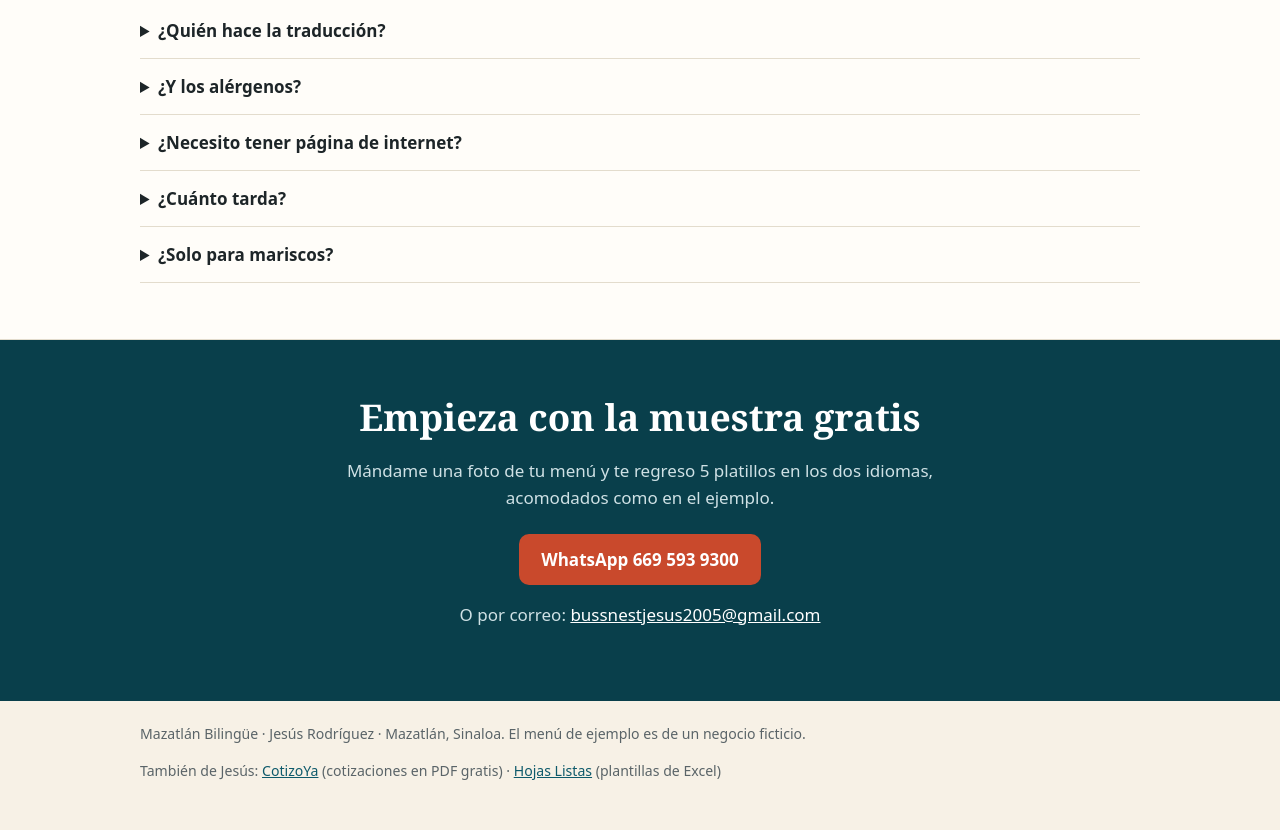
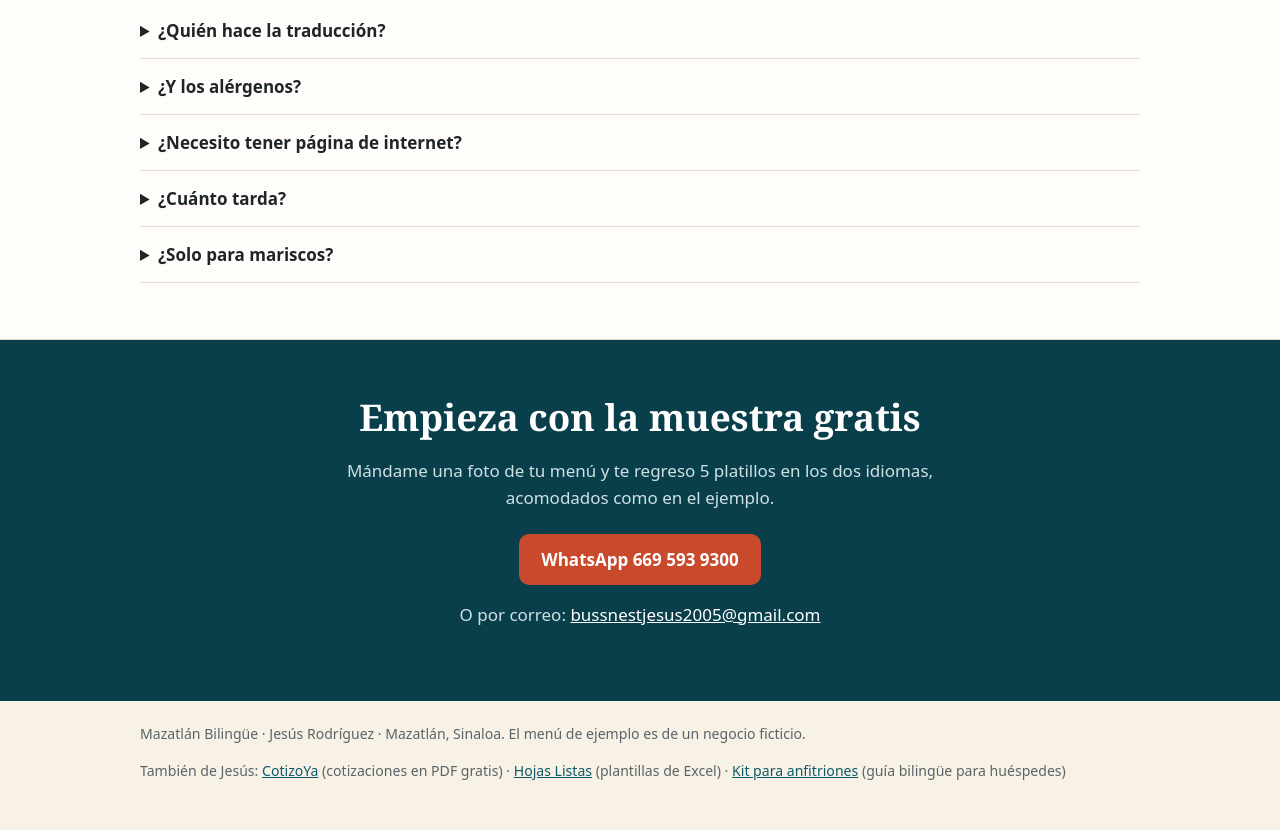
Before and after one commit to Jesus-Jazisenot/mazatlan-bilingue, a plain HTML site: page index.html in a window 1280 px wide. Shown: the part 2918-3748 px from the top of the page. Drawn offline with Linux system fonts and the light colour scheme.

Commit message:
Enlace a Kit para anfitriones en el pie

```diff
--- a/index.html
+++ b/index.html
@@ -218,7 +218,7 @@ footer{padding:22px 0 34px;font-size:.88rem;color:var(--suave)}
 <div class="wrap">
   <footer>
     <p>Mazatlán Bilingüe · Jesús Rodríguez · Mazatlán, Sinaloa. El menú de ejemplo es de un negocio ficticio.</p>
-    <p>También de Jesús: <a href="https://jesus-jazisenot.github.io/cotizoya/">CotizoYa</a> (cotizaciones en PDF gratis) · <a href="https://payhip.com/HojasListas">Hojas Listas</a> (plantillas de Excel)</p>
+    <p>También de Jesús: <a href="https://jesus-jazisenot.github.io/cotizoya/">CotizoYa</a> (cotizaciones en PDF gratis) · <a href="https://payhip.com/HojasListas">Hojas Listas</a> (plantillas de Excel) · <a href="https://jesus-jazisenot.github.io/kit-anfitriones/">Kit para anfitriones</a> (guía bilingüe para huéspedes)</p>
   </footer>
 </div>
 
```
